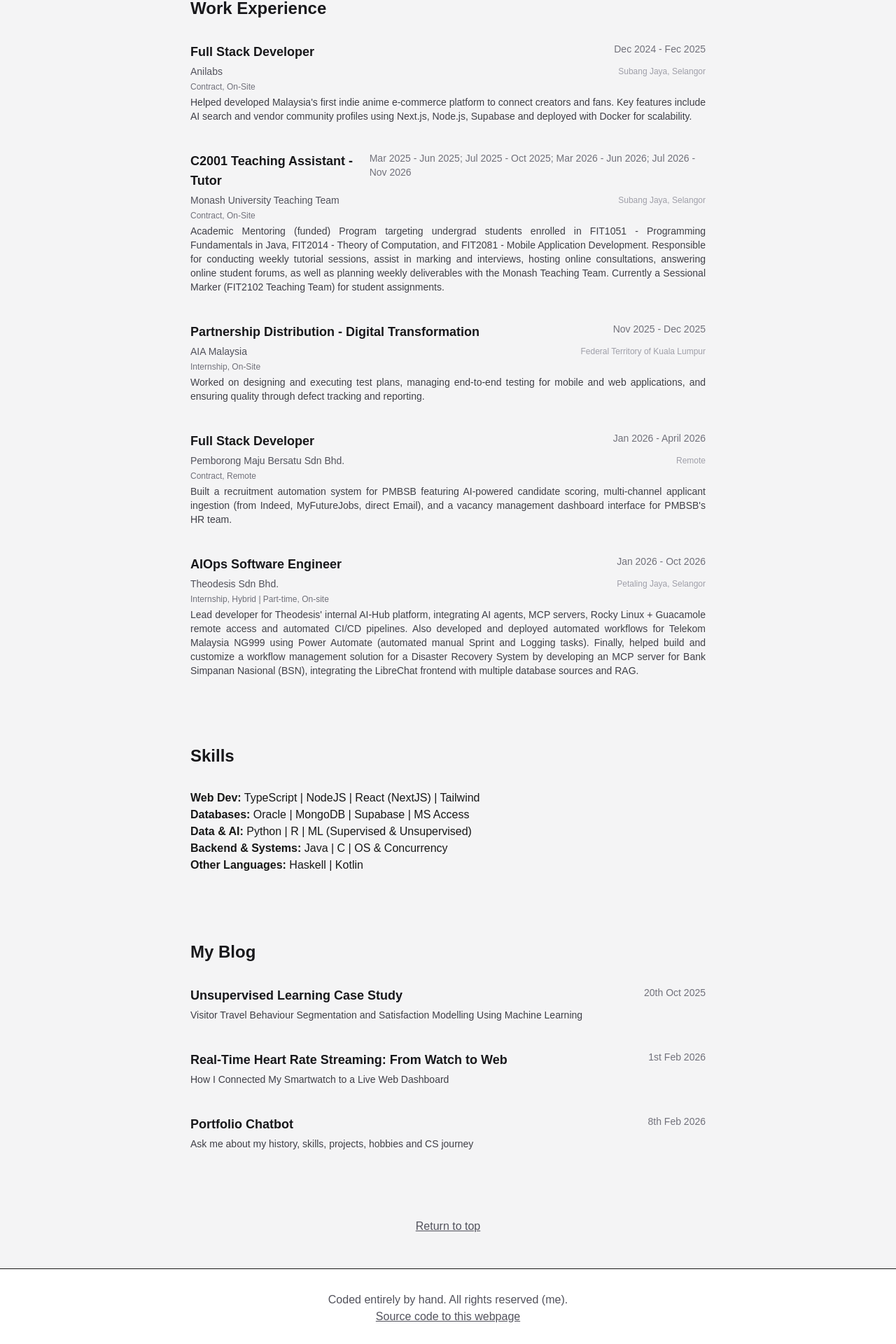
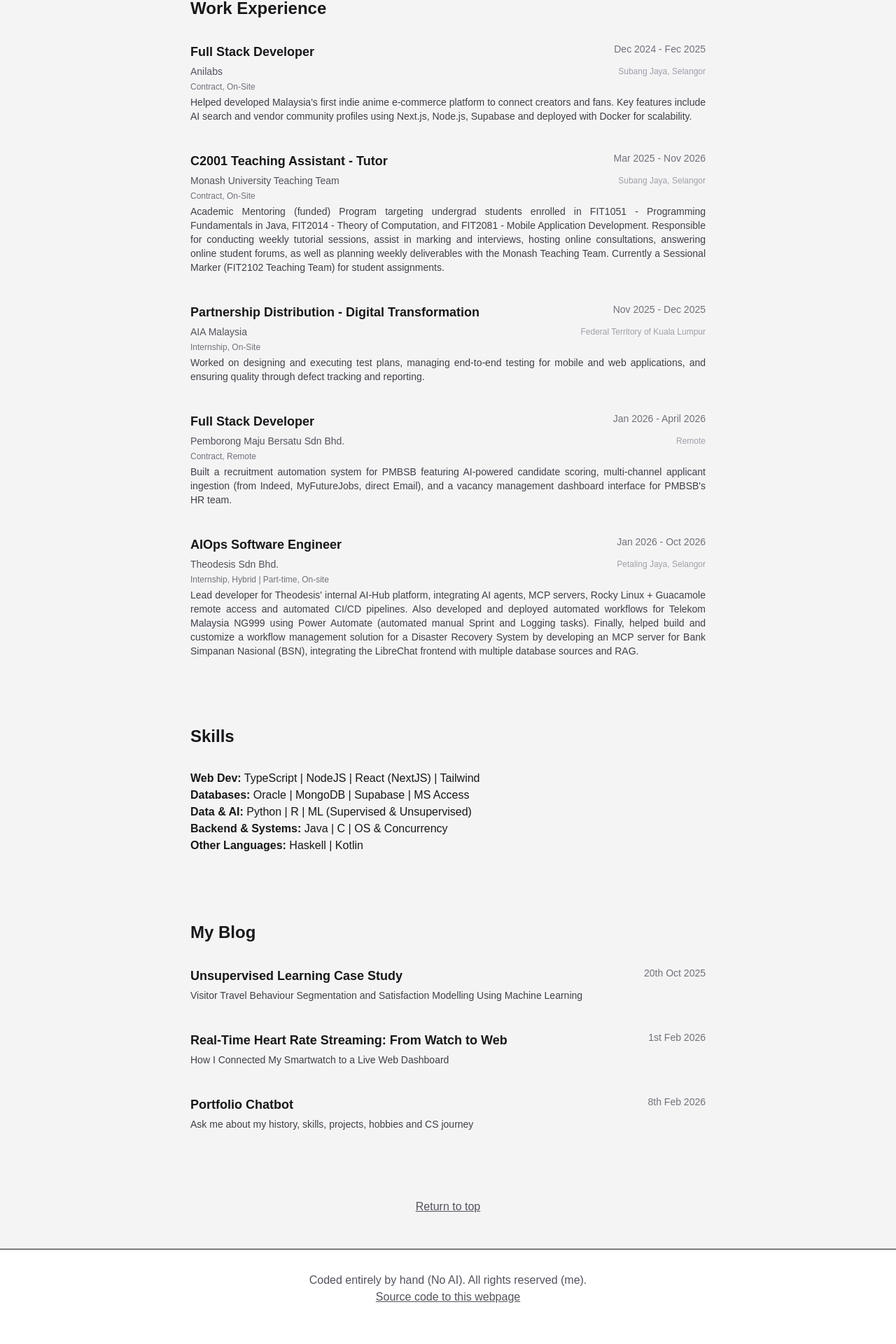
Before and after one commit to Kyblue11/BluesClues, a Next.js app in the folder bluesclues/: page / in a window 1280 px wide. Shown: the part 1244-3164 px from the top of the page at 70% size. After the commit the page ends 3141 px from the top, so only its background shows below. Built offline with nearby package versions, Linux system fonts and the light colour scheme; a web font is replaced by a local one.

Commit message:
data again

```diff
--- a/bluesclues/app/data.ts
+++ b/bluesclues/app/data.ts
@@ -56,7 +56,7 @@
     work_company_name: "Monash University Teaching Team",
     work_method: "Contract, On-Site",
     work_location: "Subang Jaya, Selangor",
-    work_period: "Mar 2025 - Jun 2025; Jul 2025 - Oct 2025; Mar 2026 - Jun 2026; Jul 2026 - Nov 2026",
+    work_period: "Mar 2025 - Nov 2026",
     work_desc:
       "Academic Mentoring (funded) Program targeting undergrad students enrolled in FIT1051 - Programming Fundamentals in Java, FIT2014 - Theory of Computation, and FIT2081 - Mobile Application Development. Responsible for conducting weekly tutorial sessions, assist in marking and interviews, hosting online consultations, answering online student forums, as well as planning weekly deliverables with the Monash Teaching Team. Currently a Sessional Marker (FIT2102 Teaching Team) for student assignments. ",
   },
--- a/bluesclues/src/components/footer.tsx
+++ b/bluesclues/src/components/footer.tsx
@@ -4,7 +4,7 @@
       <div className="flex flex-col items-center">
         <div className="max-w-2xl text-center text-zinc-600">
           <p>
-            Coded entirely by hand. All rights reserved (me).
+            Coded entirely by hand (No AI). All rights reserved (me).
           </p>
           <a href="https://github.com/Kyblue11/BluesClues" target="_blank">
             <p className="text-center underline"> Source code to this webpage</p>
```
